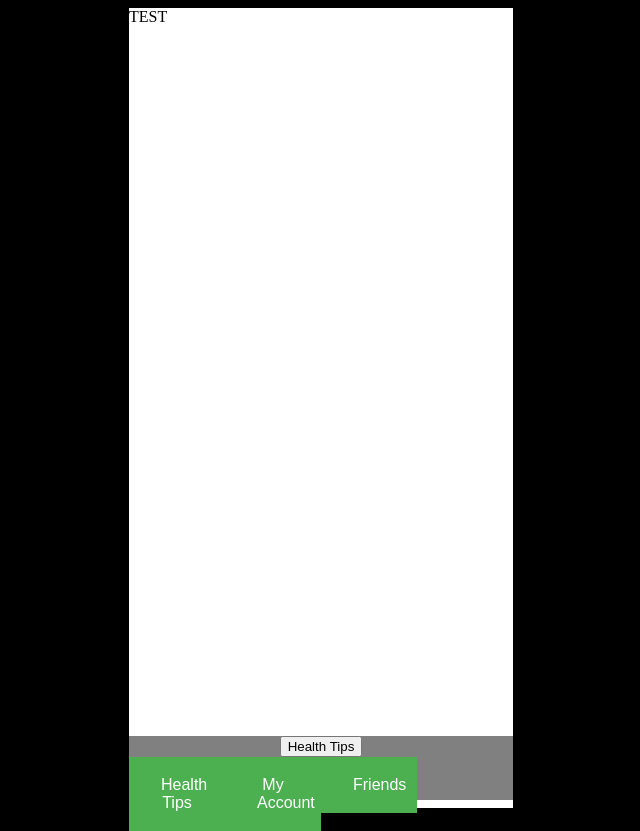
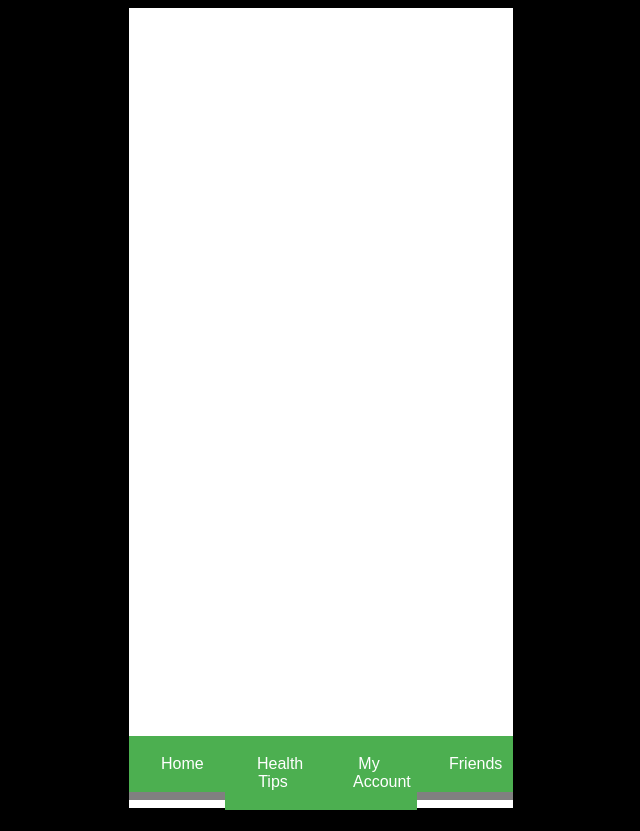
Before and after one commit to dandruffneil/hackathon2019, a Flask app: template templates/base.html in a window 1280 px wide. Shown: the whole page, without its empty margins (319-959 px from the left). After the commit the page ends 810 px from the top, so only its background shows below. Run offline with Flask 2, Linux system fonts and the light colour scheme; the template is opened without the code that fills it, so the values that code supplies are empty.

Commit message:
base fixed

```diff
--- a/templates/base.html
+++ b/templates/base.html
@@ -43,17 +43,18 @@ div.container {
 </style>
 <div class="container">
 
-TEST
+    {% block body %}
+    {% endblock %}
+
 </div>
 <div class="footer">
 <div class="btn-group">
-    <form action="/healthtips" method="get">
-        <input type="submit" value="Health Tips"
-             name="Submit" id="frm1_submit" />
-    </form>
-  <button class="button">Health Tips</button>
-  <button class="button">My Account</button>
-  <button class="button">Friends</button>
+<form method = "POST">
+  <button name="home", class="button", type="submit">Home</button>
+  <button name="healthtips", class="button", type="submit">Health Tips</button>
+  <button name="account", class="button", type="submit">My Account</button>
+  <button name="friends", class="button", type="submit">Friends</button>
+</form>
 </div>
 </div>
 </html>
```
Also changed, not shown: routes.py (+9 -1 lines), templates/welcome.html (+4 -8 lines).
